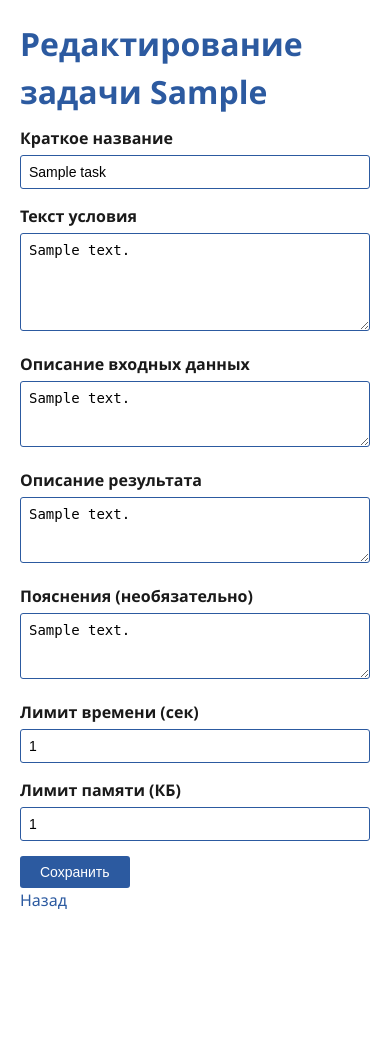
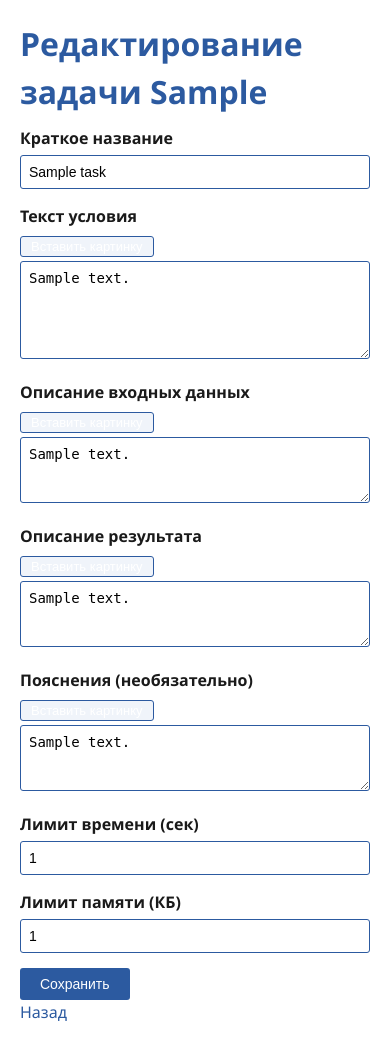
Before and after one commit to snkoval/testing-system, a Flask app: page /teacher/tasks/1/edit in a window 390 px wide. Before the commit the page ends 909 px from the top, so only its background shows below. Run offline with Flask 3, Linux system fonts and the light colour scheme; the visitor is signed in with stand-in values (Sample User, id 1); tables that the repository leaves empty hold one stand-in row (values such as "Sample post").

Commit message:
Возможность вставки изображений (JPG, PNG) в текст условия задачи
- Эндпоинт /teacher/upload-image: загрузка через multipart, валидация расширения
- Кнопки 'Вставить картинку' в форме задачи (условие, ввод, вывод, пояснения)
- Фильтр render_text: экранирование HTML + конверсия [[img:url]] в <img>
- task_statement.html: вывод через render_text
- CSS .task-img: max-width 100%, responsive

```diff
--- a/app/__init__.py
+++ b/app/__init__.py
@@ -1,12 +1,29 @@
 import os
+import re
 
 from flask import Flask, render_template, request, abort
 from flask_sqlalchemy import SQLAlchemy
+from markupsafe import Markup
 
 from app.config import Config, TestConfig
 from app.utils import is_lesson_accessible, generate_csrf_token, validate_csrf_token
 
 db = SQLAlchemy()
+
+
+def render_text(text):
+    """Escape HTML, then convert [[img:url]] markers to <img> tags and newlines to <br>."""
+    if not text:
+        return ''
+    from markupsafe import escape
+    safe = str(escape(text))
+    safe = re.sub(
+        r'\[\[img:(https?://[^\]]+|/[^\]]+)\]\]',
+        r'<img src="\1" class="task-img" loading="lazy">',
+        safe,
+    )
+    safe = safe.replace('\n', '<br>\n')
+    return Markup(safe)
 
 
 def create_app(config_class=Config):
@@ -20,6 +37,8 @@ def create_app(config_class=Config):
     os.makedirs(app.config['UPLOAD_FOLDER'], exist_ok=True)
 
     db.init_app(app)
+
+    app.jinja_env.filters['render_text'] = render_text
 
     @app.context_processor
     def inject_globals():
--- a/app/static/css/style.css
+++ b/app/static/css/style.css
@@ -305,3 +305,11 @@ button:hover, .btn:hover {
     flex: 1;
     min-height: 200px;
 }
+
+/* Task images */
+.task-img {
+    max-width: 100%;
+    height: auto;
+    border-radius: 4px;
+    margin: 8px 0;
+}
--- a/app/teacher.py
+++ b/app/teacher.py
@@ -1,8 +1,10 @@
 import re
 import io
 import json
+import uuid
+import os
 
-from flask import Blueprint, render_template, request, redirect, session, flash, abort, send_file
+from flask import Blueprint, render_template, request, redirect, session, flash, abort, send_file, jsonify, current_app
 
 from app import db
 from app.models import Teacher, Group, Student, Lesson, Task, Submission, Section, GroupSection
@@ -505,6 +507,32 @@ def delete_task(task_id):
     return redirect(f'/teacher/lessons/{lesson_id}/tasks')
 
 
+# ── Image upload ───────────────────────────────────────────────────────
+
+
+@bp.route('/upload-image', methods=['POST'])
+@login_required_teacher
+def upload_image():
+    if 'image' not in request.files:
+        return jsonify({'error': 'Файл не загружен'}), 400
+
+    file = request.files['image']
+    if not file.filename:
+        return jsonify({'error': 'Пустое имя файла'}), 400
+
+    ext = os.path.splitext(file.filename)[1].lower()
+    if ext not in ('.jpg', '.jpeg', '.png'):
+        return jsonify({'error': 'Допустимы только JPG и PNG'}), 400
+
+    filename = uuid.uuid4().hex + ext
+    upload_dir = os.path.join(current_app.static_folder, 'task_images')
+    os.makedirs(upload_dir, exist_ok=True)
+    file.save(os.path.join(upload_dir, filename))
+
+    url = '/static/task_images/' + filename
+    return jsonify({'url': url})
+
+
 # ── Test file management ───────────────────────────────────────────────
 
 
--- a/app/templates/teacher/task_form.html
+++ b/app/templates/teacher/task_form.html
@@ -23,18 +23,30 @@
     </div>
     <div class="form-group">
         <label for="problem_text">Текст условия</label>
+        <div class="img-upload-bar">
+            <button type="button" onclick="uploadImage('problem_text')">Вставить картинку</button>
+        </div>
         <textarea id="problem_text" name="problem_text" rows="5" required>{{ task.problem_text if task else '' }}</textarea>
     </div>
     <div class="form-group">
         <label for="input_description">Описание входных данных</label>
+        <div class="img-upload-bar">
+            <button type="button" onclick="uploadImage('input_description')">Вставить картинку</button>
+        </div>
         <textarea id="input_description" name="input_description" rows="3" required>{{ task.input_description if task else '' }}</textarea>
     </div>
     <div class="form-group">
         <label for="output_description">Описание результата</label>
+        <div class="img-upload-bar">
+            <button type="button" onclick="uploadImage('output_description')">Вставить картинку</button>
+        </div>
         <textarea id="output_description" name="output_description" rows="3" required>{{ task.output_description if task else '' }}</textarea>
     </div>
     <div class="form-group">
         <label for="notes">Пояснения (необязательно)</label>
+        <div class="img-upload-bar">
+            <button type="button" onclick="uploadImage('notes')">Вставить картинку</button>
+        </div>
         <textarea id="notes" name="notes" rows="3">{{ task.notes if task and task.notes else '' }}</textarea>
     </div>
     <div class="form-group">
@@ -51,4 +63,47 @@
 </form>
 
 <p><a href="{% if task %}/teacher/lessons/{{ task.lesson_id }}/tasks{% elif lesson %}/teacher/lessons/{{ lesson.id }}/tasks{% else %}/teacher/lessons{% endif %}">Назад</a></p>
+
+<input type="file" id="hidden-file-input" accept="image/jpeg,image/png" style="display:none">
+
+<script>
+function uploadImage(textareaId) {
+    const fileInput = document.getElementById('hidden-file-input');
+    fileInput.value = '';
+    fileInput.onchange = function() {
+        const file = this.files[0];
+        if (!file) return;
+        const formData = new FormData();
+        formData.append('image', file);
+        const btn = event.target || document.querySelector('[onclick*="' + textareaId + '"]');
+        if (btn) { btn.disabled = true; btn.textContent = 'Загрузка…'; }
+        fetch('/teacher/upload-image', {
+            method: 'POST',
+            body: formData,
+            headers: {'X-CSRFToken': '{{ csrf_token() }}'}
+        })
+        .then(r => r.json())
+        .then(data => {
+            if (data.error) { alert(data.error); return; }
+            const ta = document.getElementById(textareaId);
+            const marker = '[[img:' + data.url + ']]';
+            const pos = ta.selectionStart;
+            ta.value = ta.value.substring(0, pos) + marker + ta.value.substring(pos);
+            ta.focus();
+            ta.setSelectionRange(pos + marker.length, pos + marker.length);
+        })
+        .catch(() => alert('Ошибка загрузки'))
+        .finally(() => { if (btn) { btn.disabled = false; btn.textContent = 'Вставить картинку'; } });
+    };
+    fileInput.click();
+}
+</script>
+<style>
+.img-upload-bar { margin-bottom: 4px; }
+.img-upload-bar button {
+    font-size: 13px; padding: 2px 10px;
+    background: var(--light-bg); border: 1px solid var(--border-color);
+    border-radius: 3px; cursor: pointer;
+}
+</style>
 {% endblock %}
```
Also changed, not shown: app/templates/student/task_statement.html (+4 -4 lines).
